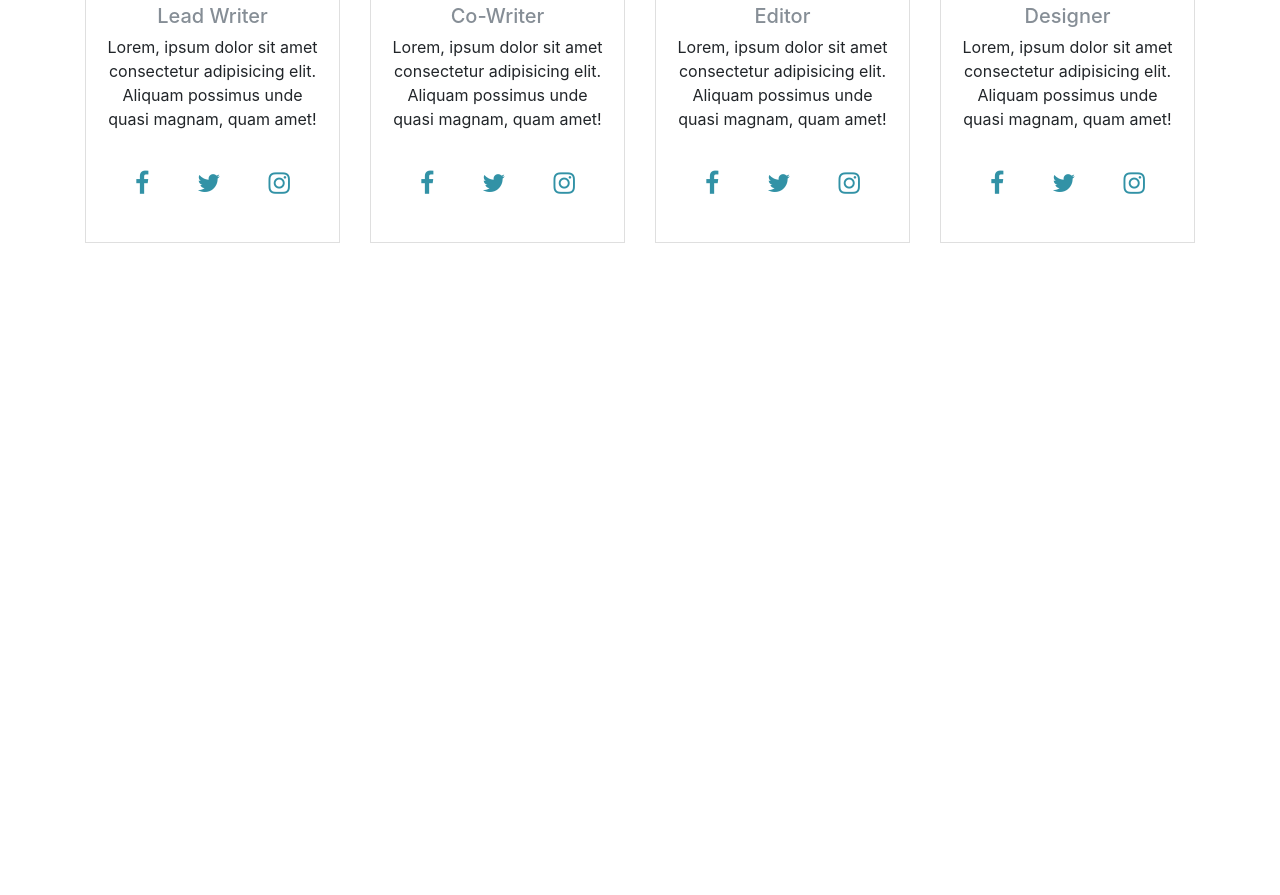
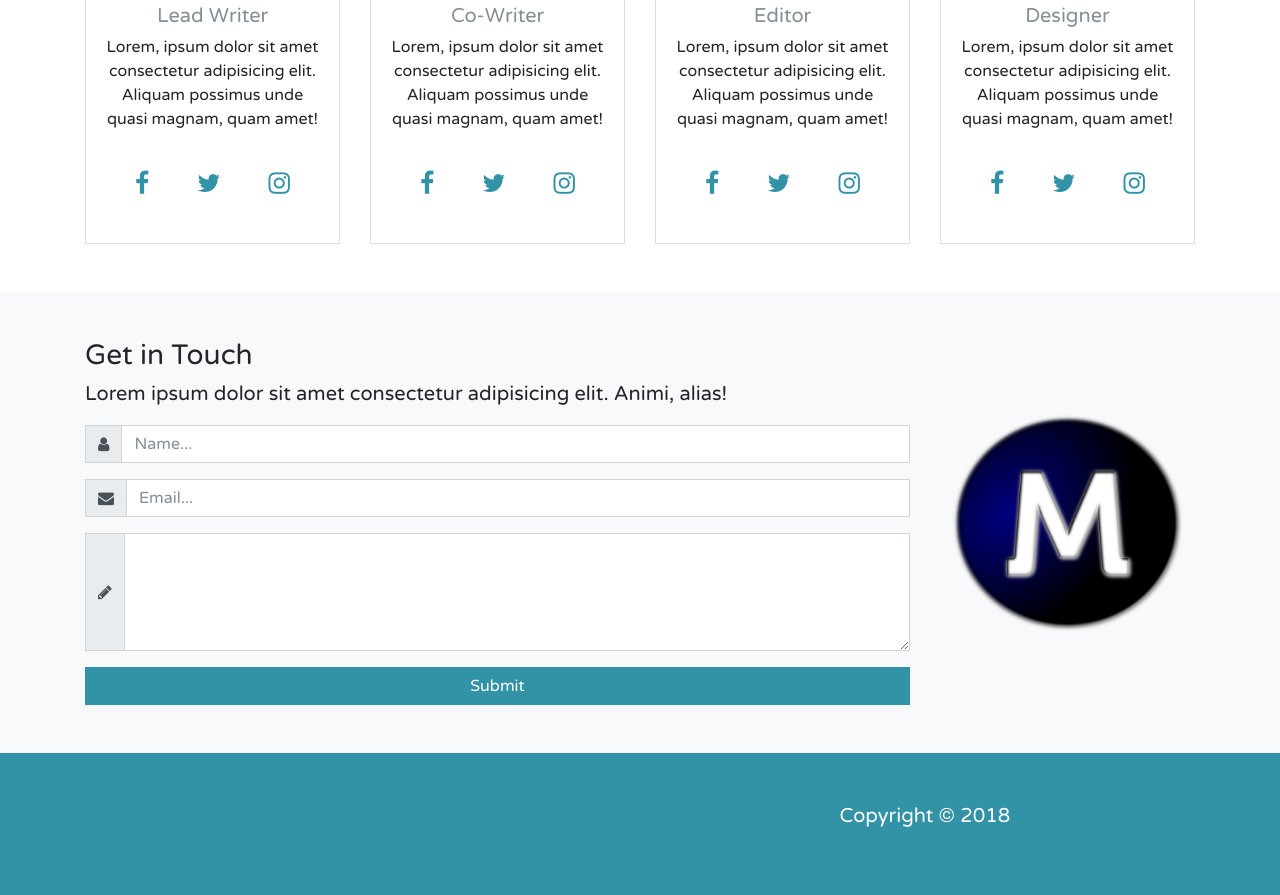
Before and after one commit to nemanja992/BootstrapMizuxeTheme, a website: page src/index.html in a window 1280 px wide. Shown: the part 2059-2954 px from the top of the page. Before the commit the page ends 2350 px from the top, so only its background shows below. Drawn offline with Linux system fonts and the light colour scheme.

Commit message:
added contact us form, footer and fonts

```diff
--- a/src/index.html
+++ b/src/index.html
@@ -4,6 +4,7 @@
 <head>
     <meta http-equiv="x-ua-compatible" content="ie=edge">
     <meta name="viewport" content="width=device-width, initial-scale=1.0" />
+    <link href="https://fonts.googleapis.com/css?family=Varela+Round" rel="stylesheet">
     <link rel="stylesheet" href="css/font-awesome.min.css">
     <link rel="stylesheet" href="css/bootstrap.css">
     <link rel="stylesheet" href="css/style.css">
@@ -331,6 +332,54 @@
         </div>
     </section>
 
+    <!--Contact-->
+
+    <section id="contact" class="bg-light py-5">
+        <div class="container">
+            <div class="row">
+                <div class="col-lg-9">
+                    <h3>Get in Touch</h3>
+                    <p class="lead">Lorem ipsum dolor sit amet consectetur adipisicing elit. Animi, alias!</p>
+                    <form>
+                        <div class="form-group">
+                            <div class="input-group input-group0lg">
+                                <span class="input-group-addon"><i class="fa fa-user"></i> </span>
+                                <input type="text" class="form-control" placeholder="Name...">
+                            </div>
+                        </div>
+                        <div class="form-group">
+                                <div class="input-group input-group0lg">
+                                    <span class="input-group-addon"><i class="fa fa-envelope"></i> </span>
+                                    <input type="email" class="form-control" placeholder="Email...">
+                                </div>
+                            </div>
+                            <div class="form-group">
+                                    <div class="input-group input-group0lg">
+                                        <span class="input-group-addon"><i class="fa fa-pencil"></i> </span>
+                                        <textarea class="form-control" placeholder="Name..." placeholder="Message" rows="5" > </textarea>
+                                    </div>
+                                </div>
+
+                                <input type="submit" class="btn btn-primary btn-block" value="Submit">
+                    </form>
+                </div>
+                <div class="col-lg-3 align-self-center">
+                    <img src="img/logo.png" alt="Logo" class="img-fluid">
+                </div>
+            </div>
+        </div>
+    </section>
+
+    <footer id="main-footer" class="py-5 bg-primary text-white">
+        <div class="container">
+            <div class="row text-center">
+                <div class="col-md-6 ml-auto">
+                    <p class="lead">Copyright &copy; 2018</p>
+                </div>
+            </div>
+        </div>
+    </footer>
+
 
     <script src="js/jquery.min.js"></script>
     <script src="js/popper.min.js"></script>
--- a/src/scss/style.scss
+++ b/src/scss/style.scss
@@ -4,6 +4,7 @@ $primary-overlay: rgba(50, 146, 166, 0.8);
 
 body {
     margin-top:105px;
+    font-family: 'Varela Round', sans-serif;
 }
 
 .navbar {
@@ -12,7 +13,7 @@ body {
     background:#fff;
 
     .nav-item {
-        font-size: 1.4rem;
+    font-size: 1.4rem;
     padding: 0 5px;    }
 }
 
```
Also changed, not shown: src/css/style.css.
